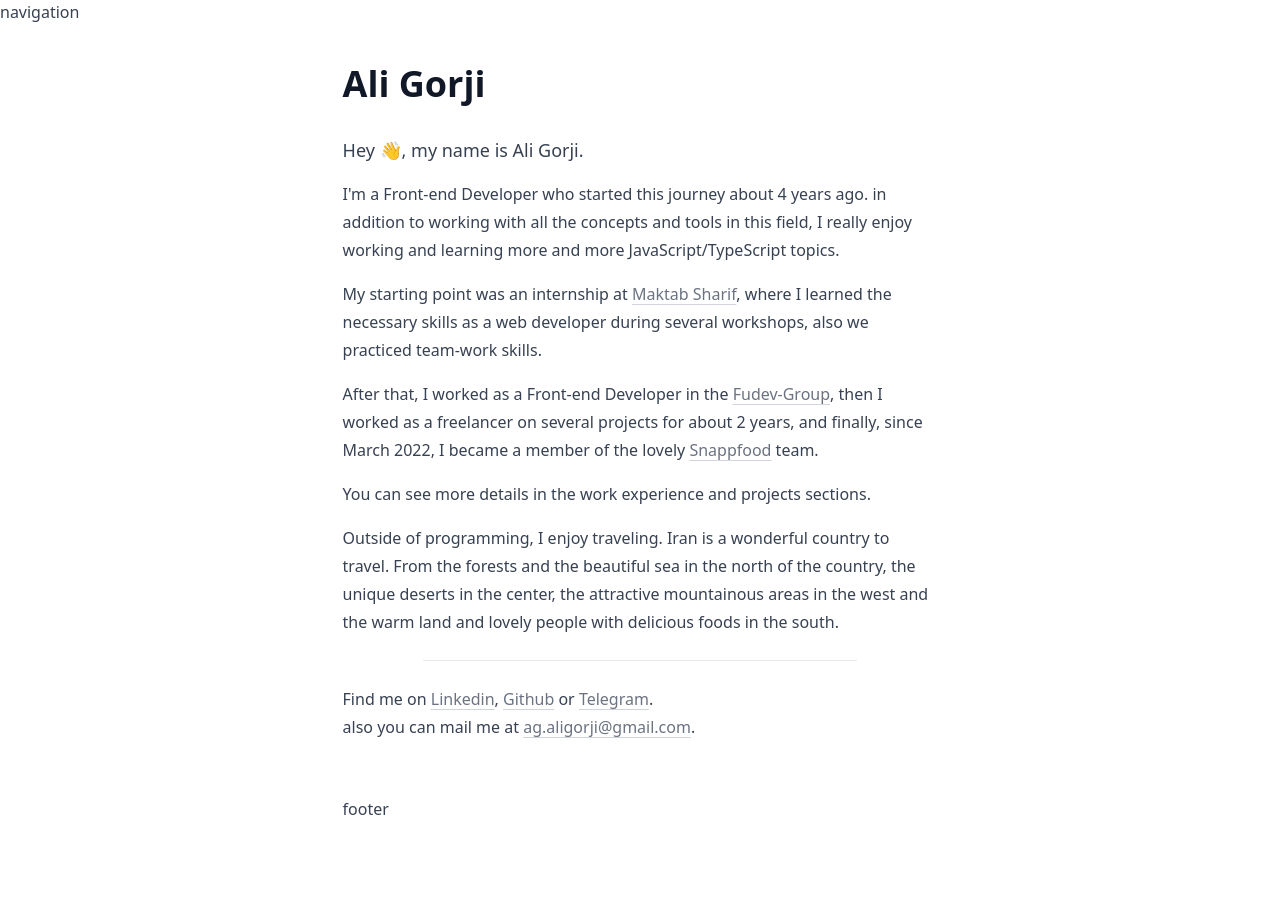
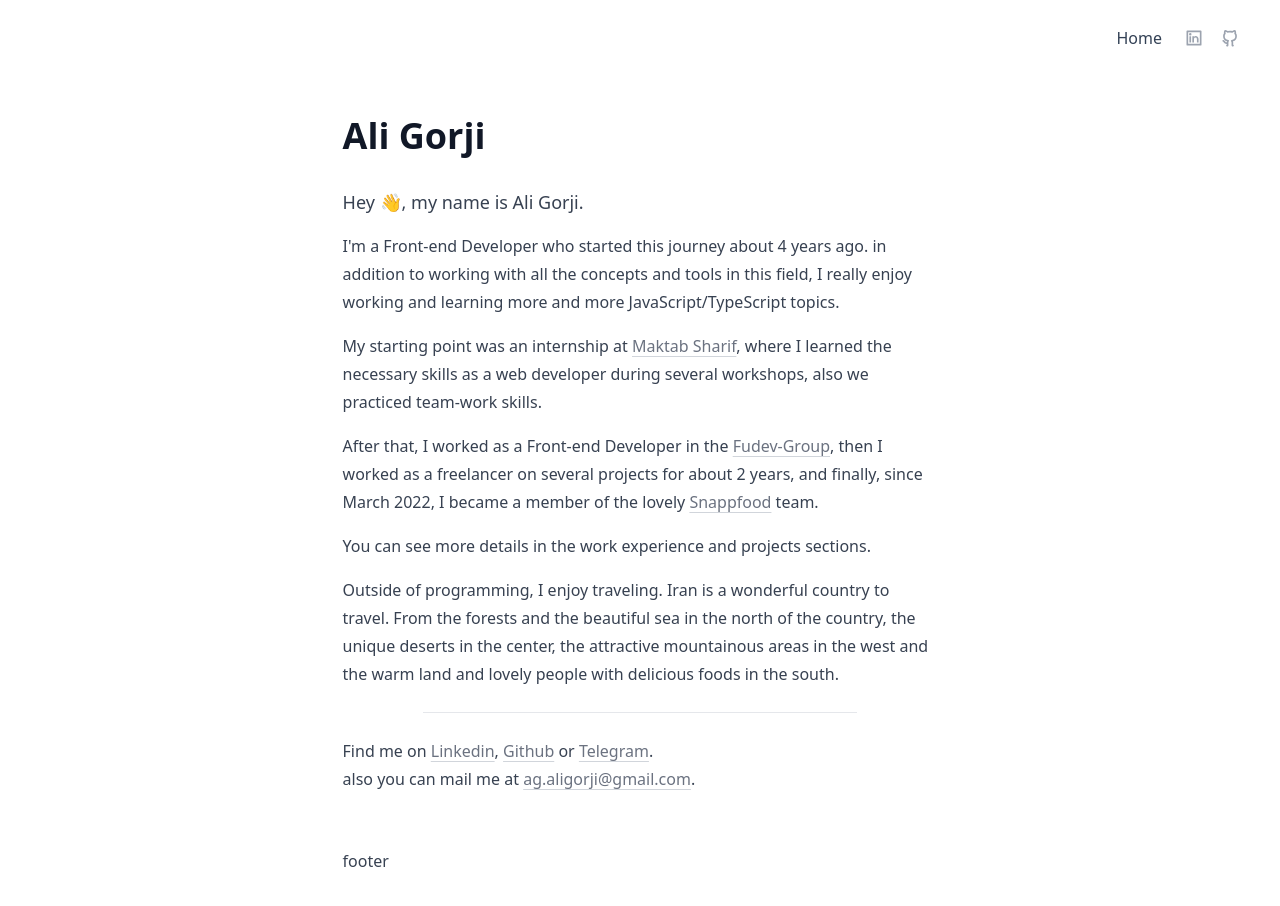
Before and after one commit to gorjiali/gorjiali.github.io, a Next.js app: page / in a window 1280 px wide. Shown: the top 906 px of the page. Before the commit the page ends 861 px from the top, so only its background shows below. Built offline with nearby package versions, Linux system fonts and the light colour scheme.

Commit message:
feat: add Navigation

```diff
--- a/components/layout.tsx
+++ b/components/Layout.tsx
@@ -1,5 +1,6 @@
 import * as React from 'react';
 import Head from 'next/head';
+import Navigation from '@/components/Navbar';
 
 export default function Layout({ children }: { children: React.ReactNode }) {
   return (
@@ -10,9 +11,9 @@ export default function Layout({ children }: { children: React.ReactNode }) {
         <meta name="viewport" content="width=device-width, initial-scale=1" />
       </Head>
 
-      <nav>navigation</nav>
+      <Navigation />
 
-      <main className="container mx-auto max-w-prose px-7 py-10 md:px-0">
+      <main className="container mx-auto max-w-prose px-7 py-6 md:py-10 md:px-0">
         {children}
       </main>
       <footer className="container mx-auto max-w-prose px-7 pb-10 md:px-0">
--- /dev/null
+++ b/components/Navbar/NavbarAnchorItems.tsx
@@ -0,0 +1,16 @@
+import * as React from 'react';
+import { NAVBAR_ANCHOR_ITEMS } from '@/components/Navbar/constants';
+
+export default function NavbarAnchorItems() {
+  return (
+    <>
+      {NAVBAR_ANCHOR_ITEMS.map((item) => (
+        <li key={item.href} className="mx-2">
+          <a href={item.href} rel="noreferrer" target="_blank">
+            <item.icon className="text-xl text-gray-400 hover:text-gray-500 transition-colors duration-200" />
+          </a>
+        </li>
+      ))}
+    </>
+  );
+}
--- /dev/null
+++ b/components/Navbar/NavbarPageItems.tsx
@@ -0,0 +1,32 @@
+import * as React from 'react';
+import cn from 'classnames';
+import Link from 'next/link';
+import { useRouter } from 'next/router';
+import { NAVBAR_PAGE_ITEMS } from '@/components/Navbar/constants';
+
+export default function NavbarPageItems() {
+  const router = useRouter();
+
+  return (
+    <>
+      {NAVBAR_PAGE_ITEMS.map(({ path, title }) => {
+        const isActive = router.pathname === path;
+
+        return (
+          <li key={path} className="mx-3.5">
+            <Link
+              href={path}
+              className={cn(
+                'text-base no-underline text-gray-400 transition-colors duration-200',
+                { 'hover:text-gray-500': !isActive },
+                { 'text-slate-700': isActive }
+              )}
+            >
+              {title}
+            </Link>
+          </li>
+        );
+      })}
+    </>
+  );
+}
--- /dev/null
+++ b/components/Navbar/constants.ts
@@ -0,0 +1,8 @@
+import { RiLinkedinBoxLine, RiGithubLine } from 'react-icons/ri';
+
+export const NAVBAR_PAGE_ITEMS = [{ title: 'Home', path: '/' }] as const;
+
+export const NAVBAR_ANCHOR_ITEMS = [
+  { href: 'https://www.linkedin.com/in/gorjiali', icon: RiLinkedinBoxLine },
+  { href: 'https://github.com/gorjiali', icon: RiGithubLine },
+] as const;
--- /dev/null
+++ b/components/Navbar/index.tsx
@@ -0,0 +1,37 @@
+import * as React from 'react';
+import cn from 'classnames';
+import { RxHamburgerMenu } from 'react-icons/rx';
+import NavbarAnchorItems from '@/components/Navbar/NavbarAnchorItems';
+import NavbarPageItems from '@/components/Navbar/NavbarPageItems';
+
+export default function Navbar() {
+  const [menu, setMenu] = React.useState(false);
+
+  const toggleMenu = () => {
+    setMenu((prev) => !prev);
+  };
+
+  return (
+    <nav className="px-2 sm:px-4 py-2.5">
+      <div className="container flex flex-wrap items-center justify-end mx-auto">
+        <button
+          type="button"
+          className="p-2 ml-3 md:hidden"
+          onClick={toggleMenu}
+        >
+          <RxHamburgerMenu className="text-2xl text-gray-500" />
+        </button>
+        <div
+          className={cn('w-full md:block md:w-auto', {
+            hidden: !menu,
+          })}
+        >
+          <ul className="flex flex-col items-center p-4 md:flex-row md:text-sm md:font-medium md:border-0">
+            <NavbarPageItems />
+            <NavbarAnchorItems />
+          </ul>
+        </div>
+      </div>
+    </nav>
+  );
+}
--- a/package.json
+++ b/package.json
@@ -10,9 +10,11 @@
   },
   "dependencies": {
     "@next/font": "13.1.1",
+    "classnames": "^2.3.2",
     "next": "13.1.1",
     "react": "18.2.0",
-    "react-dom": "18.2.0"
+    "react-dom": "18.2.0",
+    "react-icons": "^4.7.1"
   },
   "devDependencies": {
     "@types/node": "18.11.18",
--- a/pages/_app.tsx
+++ b/pages/_app.tsx
@@ -1,6 +1,6 @@
 import type { AppProps } from 'next/app';
 import '@/styles/globals.css';
-import Layout from '@/components/layout';
+import Layout from '@/components/Layout';
 
 export default function App({ Component, pageProps }: AppProps) {
   return (
--- a/tsconfig.json
+++ b/tsconfig.json
@@ -18,7 +18,8 @@
     "paths": {
       "@/components/*": ["components/*"],
       "@/styles/*": ["styles/*"],
-      "@/pages/*": ["components/*"]
+      "@/pages/*": ["pages/*"],
+      "@/constants/*": ["constants/*"]
     }
   },
   "include": ["next-env.d.ts", "**/*.ts", "**/*.tsx"],
```
Also changed, not shown: 1 other file (tests, documents, lock files or other folders).
